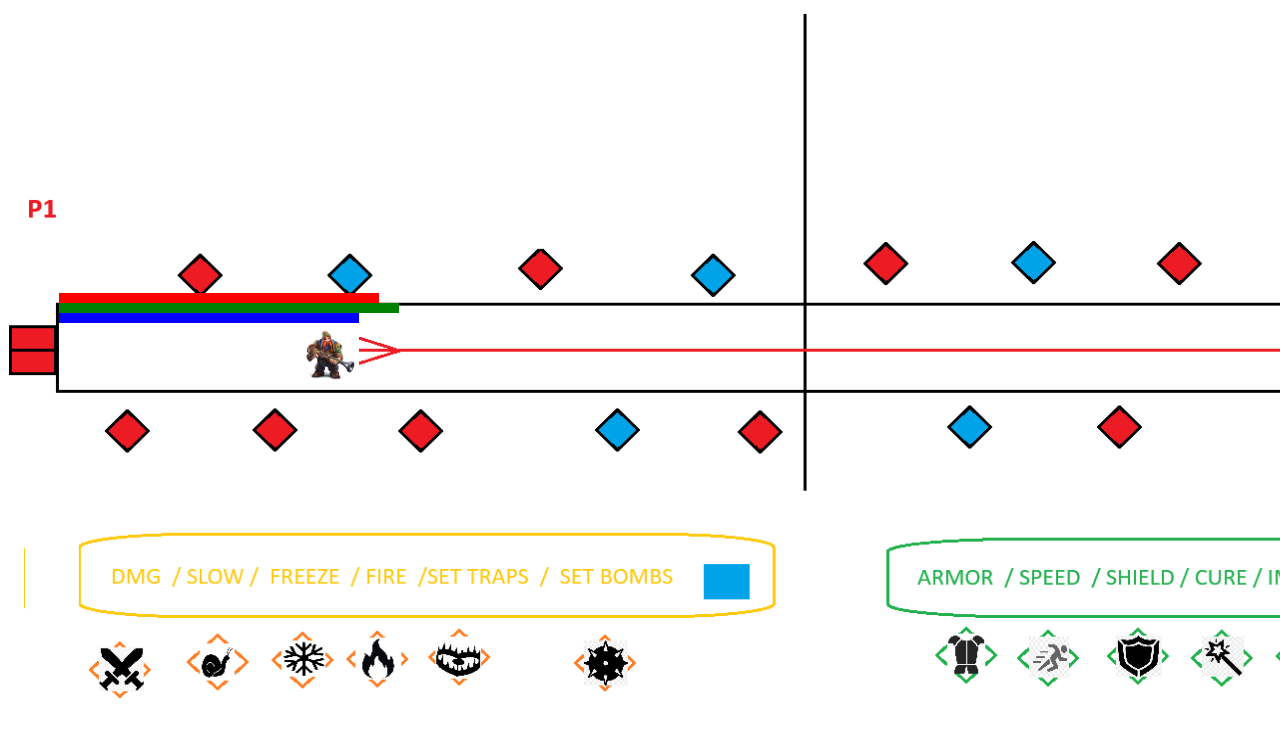
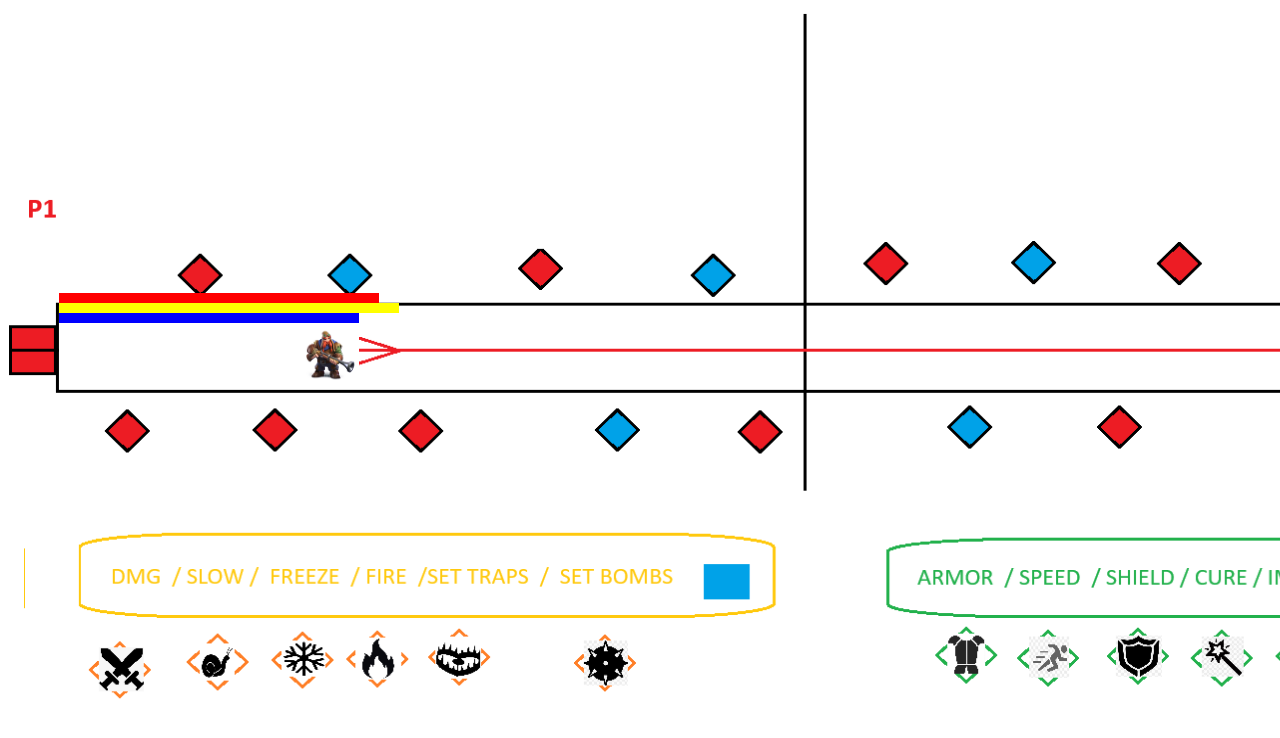
Before and after one commit to Alexposh/TowerDef, a React (Vite) app: page / in a window 1280 px wide. Shown: the top 738 px of the page. Built offline with nearby package versions, Linux system fonts and the light colour scheme.

Commit message:
renderer made

```diff
--- a/src/CanvasBackground.tsx
+++ b/src/CanvasBackground.tsx
@@ -51,7 +51,7 @@ const CanvasBackground = () => {
            context.fillStyle = 'blue';
 
            context.fillRect(newPosition.x, newPosition.y - 10, attributes.speed, 10)
-           context.fillStyle = 'green';
+           context.fillStyle = 'yellow';
         }
 
         animationId = window.requestAnimationFrame(renderer);
```
